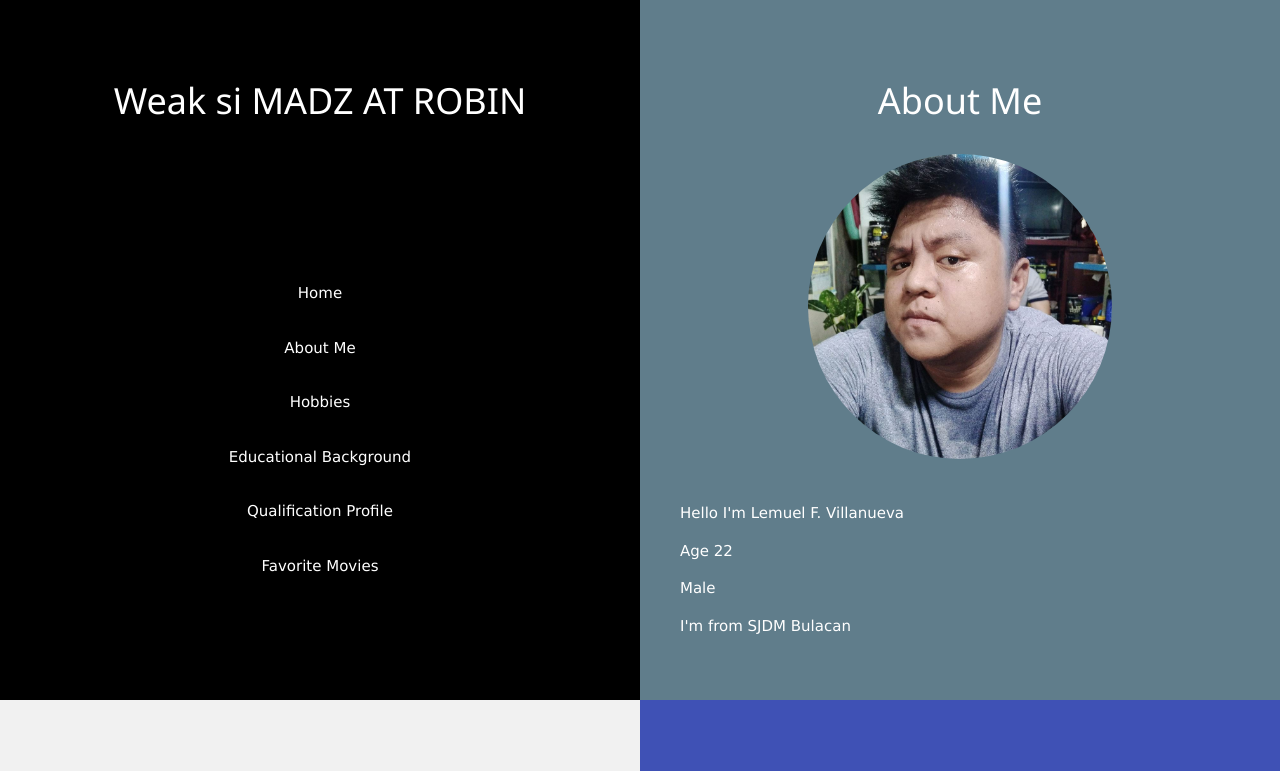
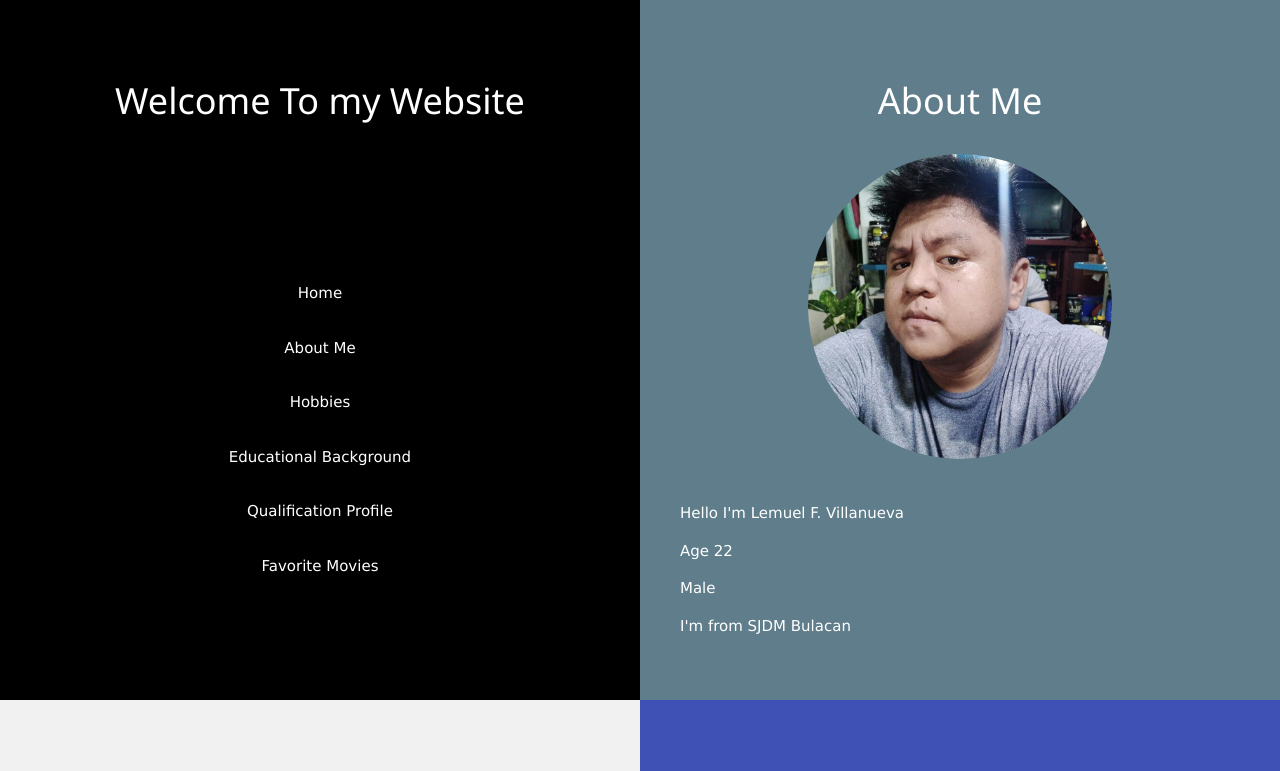
Before and after one commit to lemv01/zerobyte, a plain HTML site: page index.html in a window 1280 px wide. Shown: the top 771 px of the page. Drawn offline with nearby package versions, Linux system fonts and the light colour scheme.

Commit message:
Update index.html

```diff
--- a/index.html
+++ b/index.html
@@ -10,7 +10,7 @@
 <div class="w3-row">
   <div class="w3-half w3-black w3-container w3-center" style="height:700px">
     <div class="w3-padding-64">
-      <h1>Weak si MADZ AT ROBIN</h1>
+      <h1>Welcome To my Website</h1>
     </div>
     <div class="w3-padding-64">
       <a href="#" class="w3-button w3-black w3-block w3-hover-blue-grey w3-padding-16">Home</a>
```
